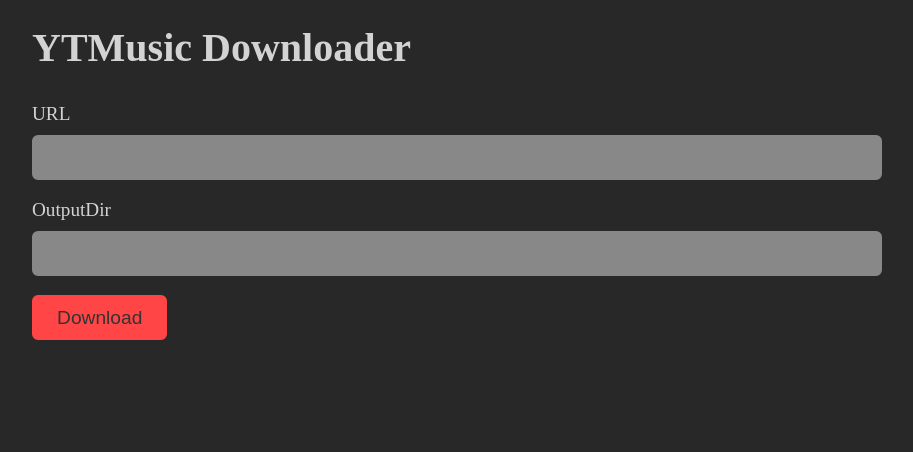
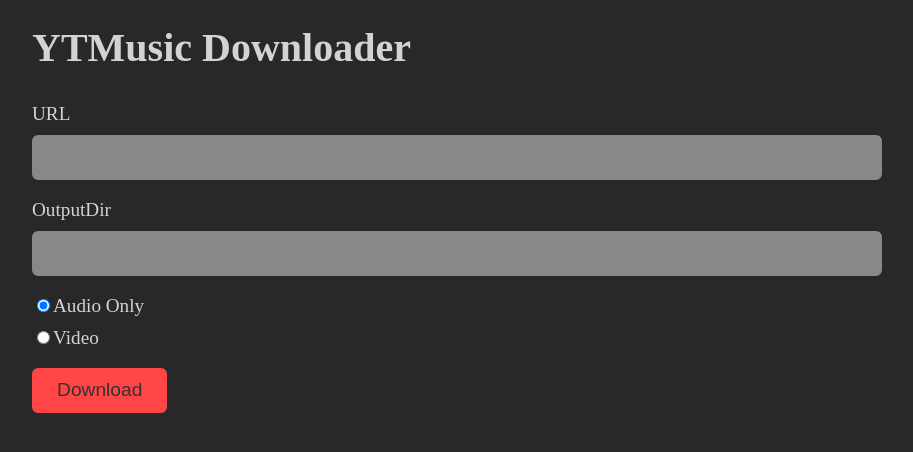
Before and after one commit to pedrofrohmut/yt-downloader, a React (Vite) app: page / in a window 1280 px wide. Shown: the top 452 px of the page, without its empty margins (208-1121 px from the left). Built offline with nearby package versions, Linux system fonts and the light colour scheme.

Commit message:
UI choice for video or audio only

```diff
--- a/src/App.tsx
+++ b/src/App.tsx
@@ -3,14 +3,17 @@ import { invoke } from "@tauri-apps/api/tauri"
 
 import { getValueFromRef, setValueToRef } from "./utils/react-utils"
 
+// Use snake here to make it compatible with the rust backend
 type DownloadRequest = {
     url: string
     output_dir: string
+    audio_only: boolean
 }
 
 const App = () => {
     const urlRef = useRef<HTMLInputElement | null>(null)
     const outputDirRef = useRef<HTMLInputElement | null>(null)
+    const [audioOnly, setAudioOnly] = useState(true)
 
     const [showMessage, setShowMessage] = useState(false)
     const [message, setMessage] = useState("")
@@ -44,7 +47,7 @@ const App = () => {
 
         // Always go for snake case when invoking Rust
         const resultMessage = (await invoke("download_video", {
-            download_request: { url, output_dir: outputDir } as DownloadRequest
+            download_request: { url, output_dir: outputDir, audio_only: audioOnly } as DownloadRequest
         })) as string
 
         handleShowMessage(resultMessage)
@@ -72,14 +75,41 @@ const App = () => {
                 <div className="page-title">YTMusic Downloader</div>
 
                 <form onSubmit={handleSubmit}>
+                    {/* URL */}
                     <div className="form-group">
                         <label>URL</label>
                         <input type="text" ref={urlRef} required />
                     </div>
+
+                    {/* Output Dir */}
                     <div className="form-group">
                         <label>OutputDir</label>
                         <input type="text" ref={outputDirRef} required />
                     </div>
+
+                    {/* Media Type */}
+                    <div className="form-group">
+                        <label>
+                            <input
+                                type="radio"
+                                value="audio"
+                                checked={audioOnly}
+                                onChange={() => setAudioOnly(true)}
+                            />
+                            Audio Only
+                        </label>
+
+                        <label>
+                            <input
+                                type="radio"
+                                value="video"
+                                checked={!audioOnly}
+                                onChange={() => setAudioOnly(false)}
+                            />
+                            Video
+                        </label>
+                    </div>
+
                     <div className="form-group">
                         <button type="submit">Download</button>
                     </div>
```
Also changed, not shown: 1 other file (tests, documents, lock files or other folders).
